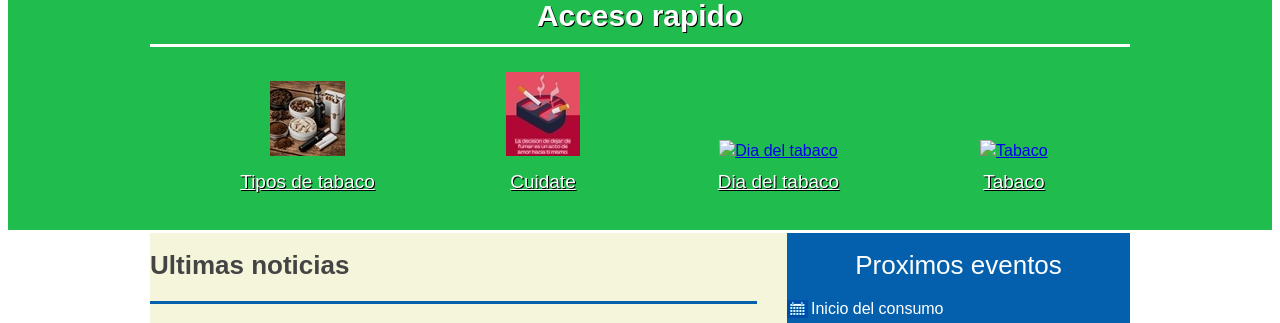
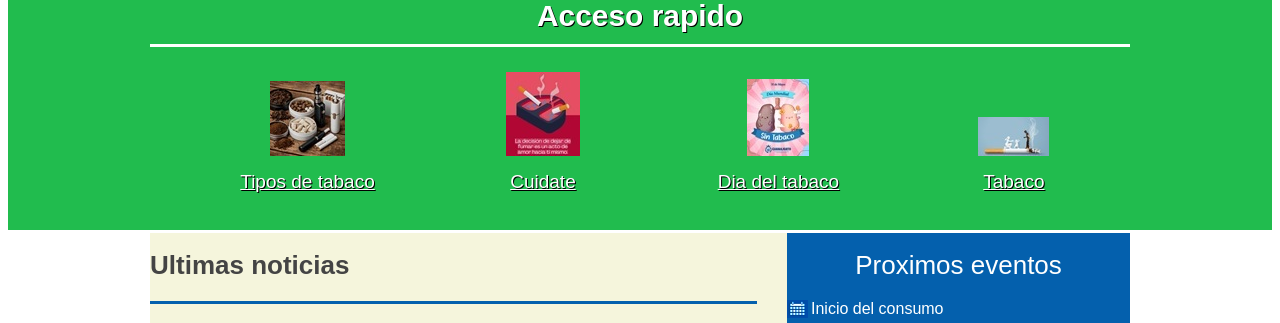
Before and after one commit to brenda1520/tabaquismo, a plain HTML site: page index.html in a window 1280 px wide. Shown: the part 461-784 px from the top of the page. Drawn offline with Linux system fonts and the light colour scheme.

Commit message:
Fix HTML encoding issues in index.html

```diff
--- a/index.html
+++ b/index.html
@@ -45,11 +45,11 @@
  					<figcaption><h3><a href="https://www.bupasalud.com.mx/salud/como-limpiar-los-pulmones-del-tabaco">Cuidate</a></h3></figcaption>
  				</figure>
  				<figure>
- 					<a href="https://smnyct.org/efemerides/dia-mundial-sin-tabaco-31-de-mayo-de-2026"><img src="imagen/dia mundial3" alt="Dia del tabaco"></a>
+ 					<a href="https://smnyct.org/efemerides/dia-mundial-sin-tabaco-31-de-mayo-de-2026"><img src="imagen/dia mundial3.JPG" alt="Dia del tabaco"></a>
  					<figcaption><h3><a href="https://smnyct.org/efemerides/dia-mundial-sin-tabaco-31-de-mayo-de-2026">Dia del tabaco</a></h3></figcaption>
  				</figure>
  				<figure>
- 					<a href="https://estrategiaenelaula.sep.gob.mx/storage/recursos/2023/04/i6uZyOhUBQ-Infografias_Tabaquismo-01.pdf"><img src="imagen/adiccion4" alt="Tabaco"></a>
+ 					<a href="https://estrategiaenelaula.sep.gob.mx/storage/recursos/2023/04/i6uZyOhUBQ-Infografias_Tabaquismo-01.pdf"><img src="imagen/adiccion4.JPG" alt="Tabaco"></a>
  					<figcaption><h3><a href="https://estrategiaenelaula.sep.gob.mx/storage/recursos/2023/04/i6uZyOhUBQ-Infografias_Tabaquismo-01.pdf">Tabaco</a></h3></figcaption>
  				</figure>
                 </ul>
```
